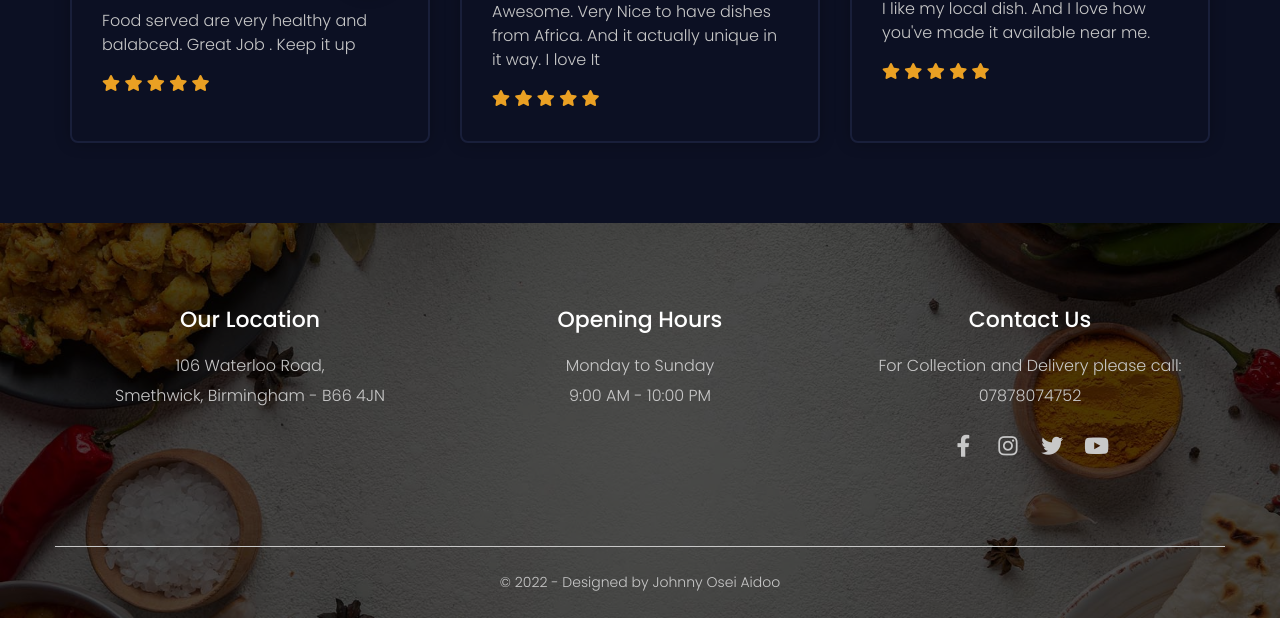
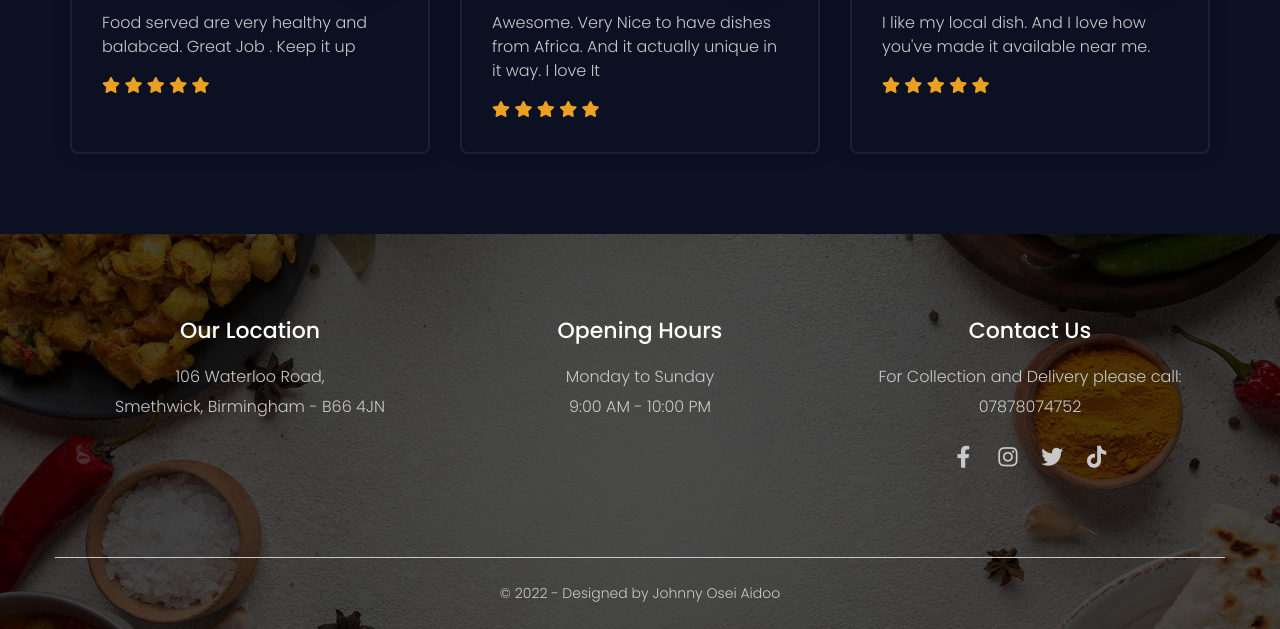
Before and after one commit to JohnnyAidoo/Birmingham-Restaurant-mummys-cornner-, a plain HTML site: page index.html in a window 1280 px wide. Shown: the part 2615-3244 px from the top of the page. Drawn offline with Linux system fonts and the light colour scheme.

Commit message:
'commint'

```diff
--- a/index.html
+++ b/index.html
@@ -563,7 +563,7 @@
             <a href="#"><i class="fab fa-facebook-f"></i></a>
             <a href="#"><i class="fab fa-instagram"></i></a>
             <a href="#"><i class="fab fa-twitter"></i></a>
-            <a href="#"><i class="fab fa-youtube"></i></a>
+            <a href="#"><i class="fab fa-tiktok"></i></a>
           </div>
         </div>
       </div>
```
Also changed, not shown: img/testimonials/1.jpg, img/testimonials/2.jpg, img/testimonials/3.jpg.
